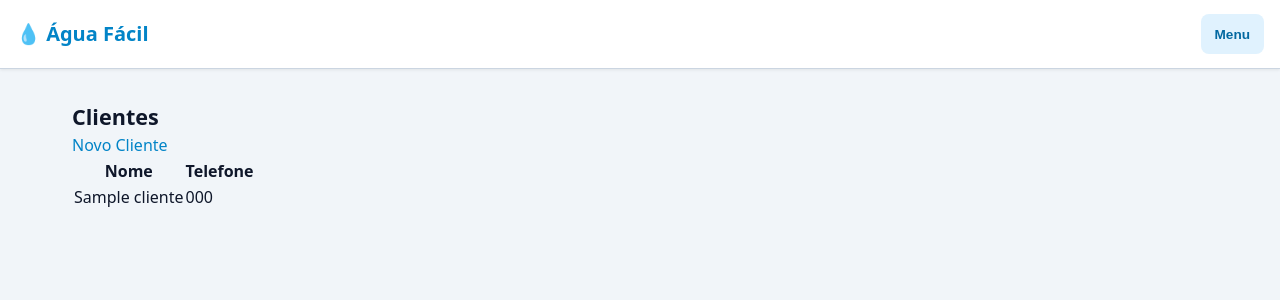
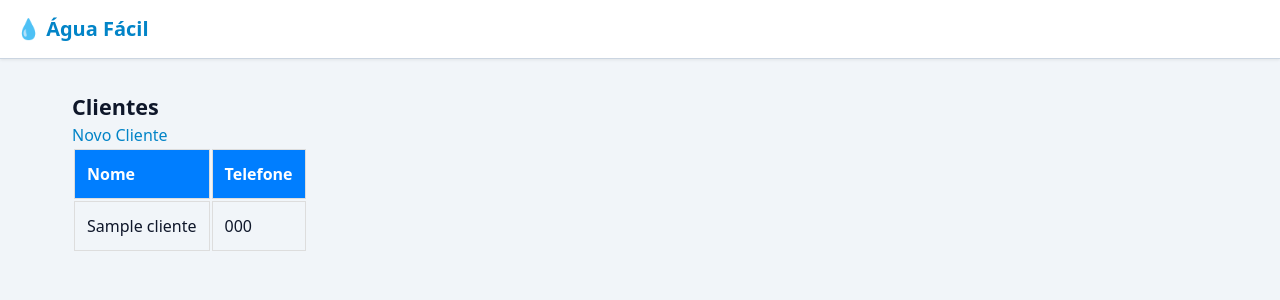
Before and after one commit to Ferreirabento/agua-facil, a Python web app: template templates/clientes.html in a window 1280 px wide. Shown: the top 300 px of the page. Run offline with Jinja, Linux system fonts and the light colour scheme; the template is opened without the code that fills it: most values are stand-ins (such as "Sample title", 1, 10 or a date in 2020).

Commit message:
alterei na base um uma barra MENU que tinha, eu tirei porque não é necessario no momento então vou tentar deixar ela limpa
em compensação, finalemente coloquei as informações para aparecerem em forma tabular e não somente flutuante

```diff
--- a/static/css/style.css
+++ b/static/css/style.css
@@ -344,3 +344,21 @@ input:focus, select:focus, textarea:focus {
         grid-template-columns: repeat(3, 1fr);
     }
 }
+
+/* Estilo das células e cabeçalhos */
+th, td {
+    border: 1px solid #ddd;
+    padding: 12px;
+    text-align: left;
+}
+
+/* Destaque para o cabeçalho */
+thead th {
+    background-color: #007eff;
+    color: #ffffff;
+}
+
+/* Efeito listrado nas linhas do corpo */
+tbody tr:nth-child(even) {
+    background-color: #f3f3f3;
+}
--- a/templates/base.html
+++ b/templates/base.html
@@ -13,9 +13,6 @@
         <div class="brand">
             <h1>💧 Água Fácil</h1>
         </div>
-        <button class="menu-button" type="button" aria-label="Menu">
-            <span>Menu</span>
-        </button>
     </header>
 
     <!-- Conteúdo Dinâmico da Aplicação -->
```
